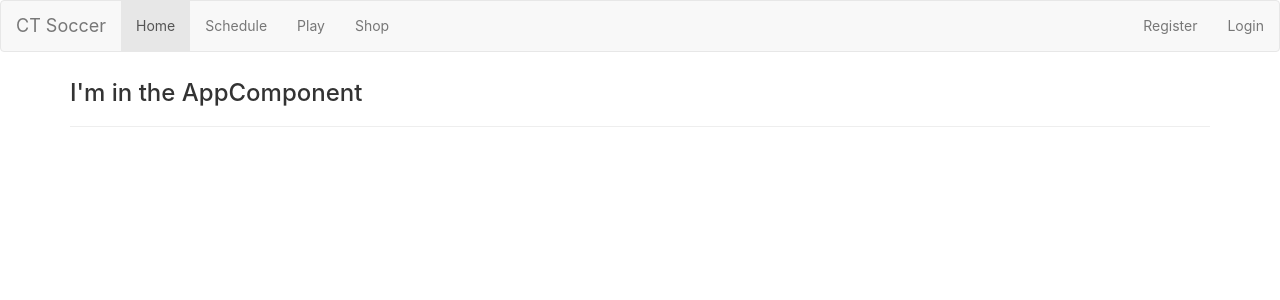
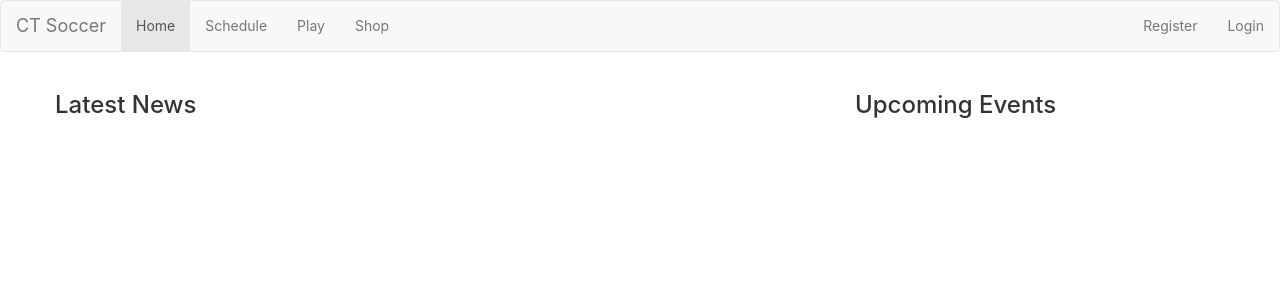
Before and after one commit to TomaszChylinski/ct-soccer, an Angular app in the folder ct-soccer/: page / in a window 1280 px wide. Shown: the top 300 px of the page. Built offline with nearby package versions, Linux system fonts and the light colour scheme.

Commit message:
feat(ct-soccer): schedule model

```diff
--- a/ct-soccer/src/app/app.component.html
+++ b/ct-soccer/src/app/app.component.html
@@ -2,10 +2,8 @@
 <app-navigation></app-navigation>
 <div class="container">
   <div class="row">
-    <div class="col-md-12">
-      <h3>I'm in the AppComponent</h3>
-      <hr />
 
-    </div>
+   <app-homepage></app-homepage>
+
   </div>
 </div>
--- a/ct-soccer/src/app/app.module.ts
+++ b/ct-soccer/src/app/app.module.ts
@@ -32,6 +32,6 @@ import { StoreComponent } from './store/store.component';
     FormsModule
   ],
   providers: [],
-  bootstrap: [AppComponent, NavigationComponent]
+  bootstrap: [AppComponent, NavigationComponent, HomepageComponent]
 })
 export class AppModule { }
--- a/ct-soccer/src/app/homepage/homepage.component.html
+++ b/ct-soccer/src/app/homepage/homepage.component.html
@@ -1 +1,9 @@
-<p>homepage works!</p>
+<div class="row">
+  <div class="col-md-8">
+    <h3>Latest News</h3>
+  </div>
+
+  <div class="col-md-4">
+    <h3>Upcoming Events</h3>
+  </div>
+</div>
--- a/ct-soccer/src/app/schedule/schedule.component.ts
+++ b/ct-soccer/src/app/schedule/schedule.component.ts
@@ -6,6 +6,8 @@ import { Component, OnInit } from '@angular/core';
   styleUrls: ['./schedule.component.css']
 })
 export class ScheduleComponent implements OnInit {
+upcomingGames = [];
+
 
   constructor() { }
 
```
Also changed, not shown: ct-soccer/src/app/schedule/schedule.model.ts (added, +12 -0 lines).
